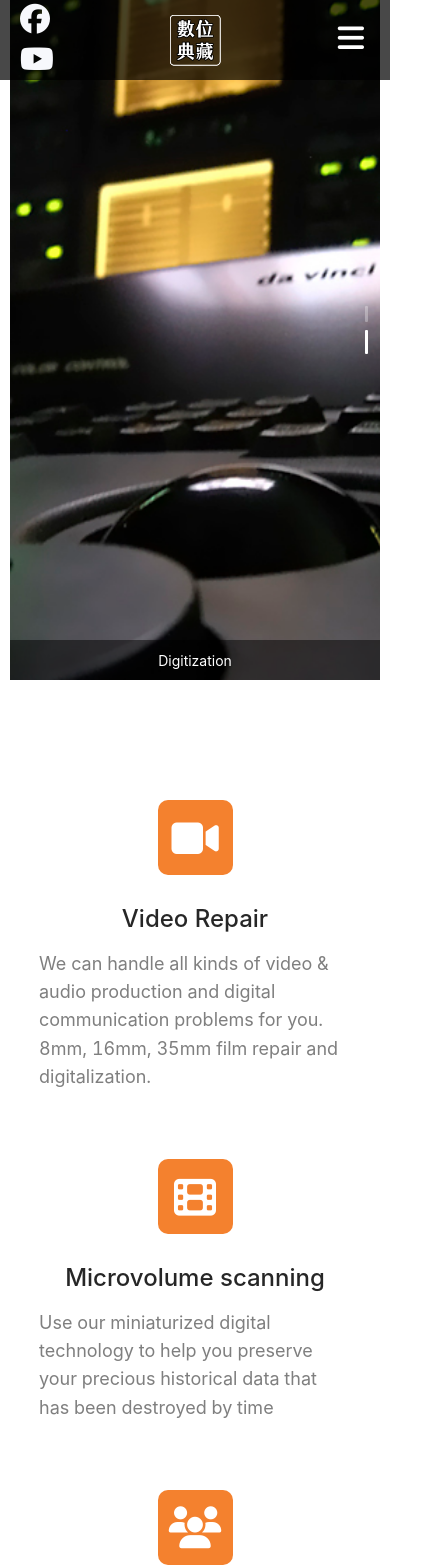
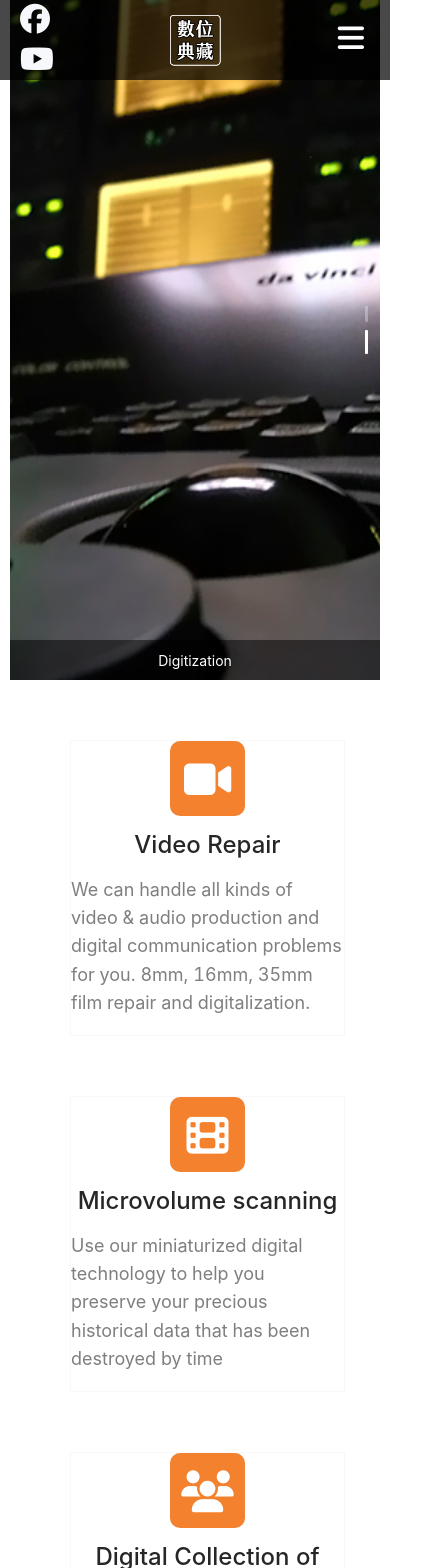
Before and after one commit to serpient/goodspeed-en, a React (Create React App) app: page / in a window 390 px wide. Shown: the top 1568 px of the page, 440 px wide, since content can reach past the window. Built offline with nearby package versions, Linux system fonts and the light colour scheme.

Commit message:
Adjust styling of services

```diff
--- a/src/UI/Footer.scss
+++ b/src/UI/Footer.scss
@@ -3,6 +3,7 @@
 .footer--container {
   position: relative;
   width: 100vw;
+  max-width: 100%;
   padding: 50px;
   box-sizing: border-box;
   bottom: 0;
@@ -10,7 +11,7 @@
   color: white;
   .logo {
     width: 400px;
-    max-width: 100vw;
+    max-width: 80vw;
     object-fit: contain;
     margin-bottom: 50px;
   }
--- a/src/UI/Header.scss
+++ b/src/UI/Header.scss
@@ -4,7 +4,8 @@
   position: sticky !important;
   top: 0;
   left: 0;
-  max-width: 100vw;
+  width: 100vw;
+  max-width: 100%;
   background-color: rgba(0, 0, 0, 0.719);
   position: relative;
   z-index: 10;
@@ -128,6 +129,7 @@
           top: 0;
           left: 0;
           width: 100vw;
+          max-width: 100%;
           height: 100vh;
           background-color: rgba(0, 0, 0, 0.397);
           opacity: 0.8;
--- a/src/UI/Page.scss
+++ b/src/UI/Page.scss
@@ -1,11 +1,10 @@
 @import '../styles/_shared.scss';
 
 .page {
-  min-width: 100%;
+  width: 100%;
+  max-width: 100vw;
   min-height: 100vh;
   margin-top: -110px;
-  // padding: 30px;
-  // padding: 0px 30px;
   box-sizing: border-box;
   color: $grey-700;
   padding-bottom: 20px;
--- a/src/homePage/HomePage.scss
+++ b/src/homePage/HomePage.scss
@@ -2,10 +2,11 @@
 
 .home-page--container {
   margin: 0 auto;
-  max-width: 100vw;
+  max-width: 100%;
 
   .ant-carousel {
-    width: auto;
+    width: 100vw;
+    max-width: 100%;
     height: 700px;
     .slick-list {
       height: 700px !important;
@@ -28,25 +29,30 @@
   }
 
   .home-page--services--container {
+    box-sizing: border-box;
     padding: 20px;
     max-width: $max-width;
     margin: 100px auto;
   }
   .home-page--services {
+    box-sizing: border-box;
     display: grid;
-    grid-template-columns: repeat(auto-fill, minmax(300px, 1fr));
-    grid-gap: 50px;
+    grid-template-columns: repeat(auto-fill, minmax(275px, 1fr));
+    grid-gap: 60px;
     .service {
-      display: grid;
-      grid-template-columns: 1fr;
-      grid-template-rows: 100px auto auto;
-      align-items: start;
-      justify-items: center;
+      display: flex;
+      flex-direction: column;
+      a {
+        align-self: center;
+        margin-bottom: 10px;
+      }
     }
     h3 {
       font-size: 24px;
+      text-align: center;
     }
     p {
+      align-self: start;
       max-width: 80vw;
       font-size: 18px;
     }
@@ -73,3 +79,37 @@
     }
   }
 }
+
+/* Extra large devices (large laptops and desktops, 1200px and up) */
+@media only screen and (max-width: 1200px) {
+}
+
+/* Large devices (laptops/desktops, 992px and up) */
+@media only screen and (max-width: 992px) {
+  .home-page--services--container {
+    .home-page--services {
+      padding: 40px;
+    }
+  }
+}
+
+/* Small device heights */
+@media only screen and (max-width: 768px) and (max-height: 1024px) {
+}
+
+/* Medium devices (landscape tablets, 768px and up) */
+@media only screen and (max-width: 768px) {
+  .home-page--services--container {
+    margin: 0 auto !important;
+    margin-bottom: 100px;
+
+    .service {
+      border: 1px solid $grey-100;
+      box-sizing: border-box;
+    }
+  }
+}
+
+/* Small devices (portrait tablets and large phones, 600px and up) */
+@media only screen and (max-width: 600px) {
+}
--- a/src/index.scss
+++ b/src/index.scss
@@ -1,5 +1,10 @@
 @import './styles/_shared.scss';
 
+* {
+  -webkit-box-sizing: border-box;
+  -moz-box-sizing: border-box;
+  box-sizing: border-box;
+}
 body {
   margin: 0;
   font-family: -apple-system, BlinkMacSystemFont, 'Segoe UI', 'Roboto', 'Oxygen',
```
